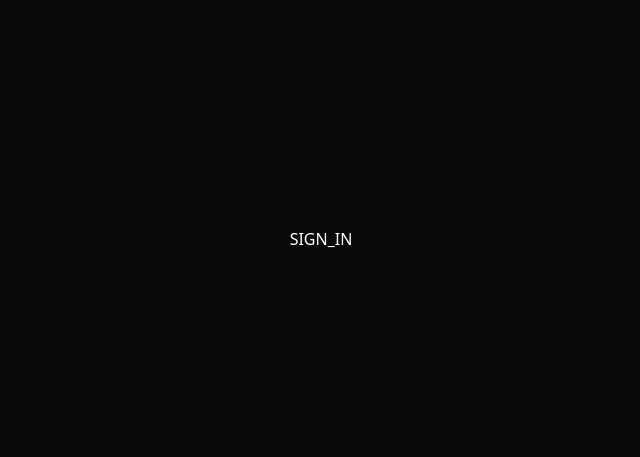
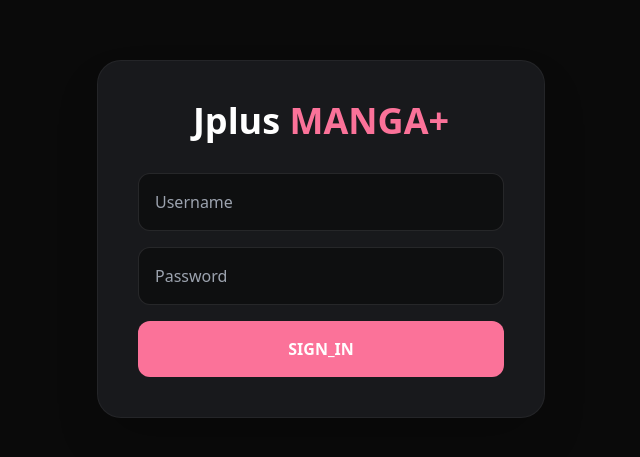
Before and after one commit to suriyanxasex-sudo/anime-web, a Next.js app: page /login in a window 1280 px wide. Shown: the part 161-618 px from the top of the page, without its empty margins (319-959 px from the left). Built offline with nearby package versions, Linux system fonts and the light colour scheme.

Commit message:
Fix UI Crash and DB Path

```diff
--- a/pages/login.js
+++ b/pages/login.js
@@ -1,50 +1,58 @@
 import { useState } from 'react';
 import { useAuth } from '../context/AuthContext';
 import axios from 'axios';
-import Link from 'next/link';
 import { useRouter } from 'next/router';
-import { FaEye, FaEyeSlash, FaLock } from 'react-icons/fa';
+import { FaLock, FaUser } from 'react-icons/fa';
 
 export default function Login() {
   const [form, setForm] = useState({username:'', password:''});
-  const [showPassword, setShowPassword] = useState(false);
   const { login } = useAuth();
   const [error, setError] = useState('');
-  const [isSubmitting, setIsSubmitting] = useState(false);
+  const [loading, setLoading] = useState(false);
   const router = useRouter();
 
   const handleSubmit = async (e) => {
     e.preventDefault();
-    setIsSubmitting(true);
+    setLoading(true);
     setError('');
-
     try {
-      // ✅ FIX: ต้องมี /api นำหน้าเสมอ
+      // ✅ เรียกไปที่ /api/user/login ให้ถูกต้อง
       const res = await axios.post('/api/user/login', form);
       if(res.data.success) {
-        if (res.data.user.username === 'joshua') {
-            alert('ยินดีต้อนรับท่าน Admin Joshua! 👑');
-        }
         login(res.data.user);
         router.push('/');
-      } else {
-        setError(res.data.message || 'รหัสผ่านผิด');
       }
     } catch (err) {
-      setError(err.response?.data?.message || 'เชื่อมต่อ Server ไม่ได้ (เช็ค MongoDB/Network Access)');
+      setError('เชื่อมต่อ Server ไม่ได้ (เช็ค MongoDB/Network Access)');
     } finally {
-      setIsSubmitting(false);
+      setLoading(false);
     }
   };
 
   return (
-    // ... (ใช้โค้ด HTML/Tailwind เดิมของลูกพี่ได้เลย จุดสำคัญคือ handleSubmit ด้านบนครับ)
-    <div className="min-h-screen flex items-center justify-center bg-[#0a0a0a]">
-       {/* โค้ด UI เดิมของลูกพี่ */}
-       <form onSubmit={handleSubmit}>
-          {/* input fields */}
-          <button disabled={isSubmitting}>SIGN_IN</button>
-       </form>
+    <div className="min-h-screen flex items-center justify-center bg-[#0a0a0a] text-white font-sans">
+      <div className="bg-[#18191C] p-10 rounded-3xl shadow-2xl w-full max-w-md border border-white/5">
+        <h1 className="text-4xl font-black text-center mb-8">Jplus <span className="text-[#FB7299]">MANGA+</span></h1>
+
+        {error && <div className="bg-red-500/20 border border-red-500 text-red-500 p-3 rounded-xl mb-5 text-center text-sm">{error}</div>}
+
+        <form onSubmit={handleSubmit} className="space-y-4">
+          <input
+            className="w-full bg-black/40 border border-white/10 p-4 rounded-xl focus:ring-2 focus:ring-[#FB7299]"
+            placeholder="Username"
+            onChange={e => setForm({...form, username: e.target.value})}
+          />
+          <input
+            type="password"
+            className="w-full bg-black/40 border border-white/10 p-4 rounded-xl focus:ring-2 focus:ring-[#FB7299]"
+            placeholder="Password"
+            onChange={e => setForm({...form, password: e.target.value})}
+          />
+          <button className="w-full bg-[#FB7299] py-4 rounded-xl font-bold hover:scale-[1.02] transition">
+            {loading ? 'WAIT...' : 'SIGN_IN'}
+          </button>
+        </form>
+      </div>
     </div>
   );
 }
```
